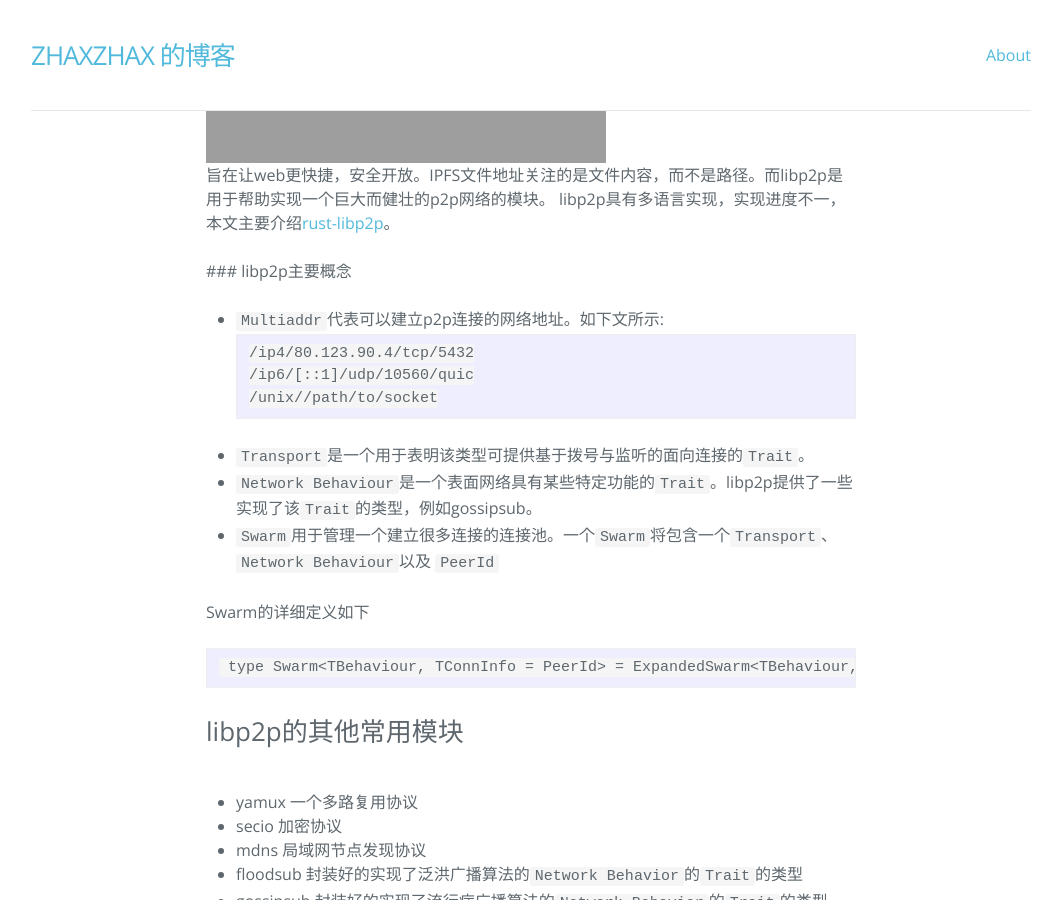
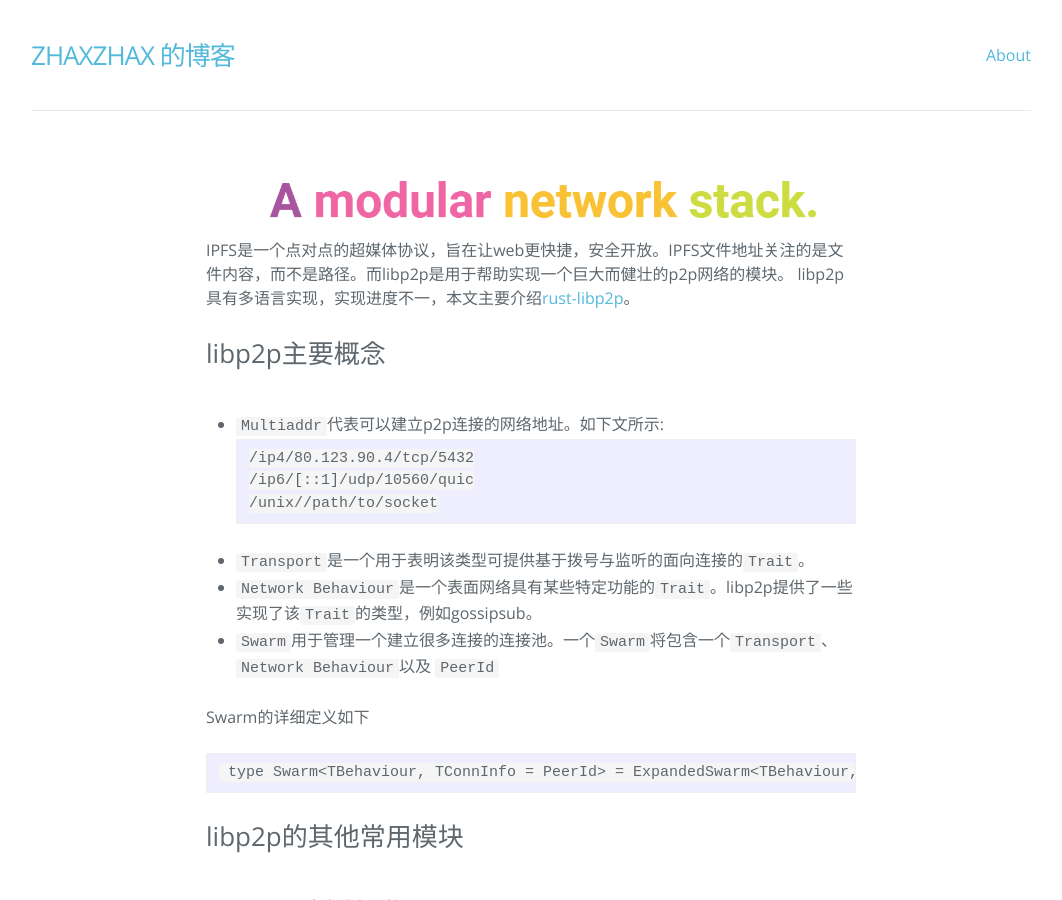
Before and after one commit to zhaxzhax/zhaxzhax.github.io, a Jekyll site: the page built from _posts/2020-06-23-rust-libp2p小结.md, in a window 1280 px wide and 900 px high, scrolled down 599 px. Shown: the whole window, without its empty margins (109-1171 px from the left). Built offline with Jekyll 4.4.1, drawn with Linux system fonts in a browser that asks for light colours; nearby versions of some CDN libraries.

Commit message:
fix format bugs

````diff
--- a/_posts/2020-06-23-rust-libp2p小结.md
+++ b/_posts/2020-06-23-rust-libp2p小结.md
@@ -13,11 +13,11 @@ categories:
 > Filecoin主网即将上线，libp2p是IPFS的网络层基础。
 
 ### libp2p简介
- ![libp2p](https://blog.zhaxzhax.cn/pic/2020-06-22-libp2p1.png)
+ ![libp2p](https://blog.zhaxzhax.cn/pic/2020-06-26-libp2p1.png)
  IPFS是一个点对点的超媒体协议，旨在让web更快捷，安全开放。IPFS文件地址关注的是文件内容，而不是路径。而libp2p是用于帮助实现一个巨大而健壮的p2p网络的模块。
  libp2p具有多语言实现，实现进度不一，本文主要介绍[rust-libp2p](https://docs.rs/libp2p/0.20.1/libp2p/)。
 
- ### libp2p主要概念
+### libp2p主要概念
  + `Multiaddr`代表可以建立p2p连接的网络地址。如下文所示:
  ```
 /ip4/80.123.90.4/tcp/5432
@@ -38,6 +38,7 @@ categories:
 + mdns 局域网节点发现协议
 + floodsub 封装好的实现了泛洪广播算法的`Network Behavior`的`Trait`的类型
 + gossipsub 封装好的实现了流行病广播算法的`Network Behavior`的`Trait`的类型
+
 ### libp2p思想介绍
  与传统的osi7层模型不同，libp2p通过功能进行层次划分。再同一个层次可以出现多种协议同时工作。例如bootstrap lists，mDNS，DHT discovery，PEX都可以进行节点发现。TCP，UDP，SCTP，UDP，UTP，QUIC，SSH等协议可以同时出现在两个节点的通信中。
 
````
